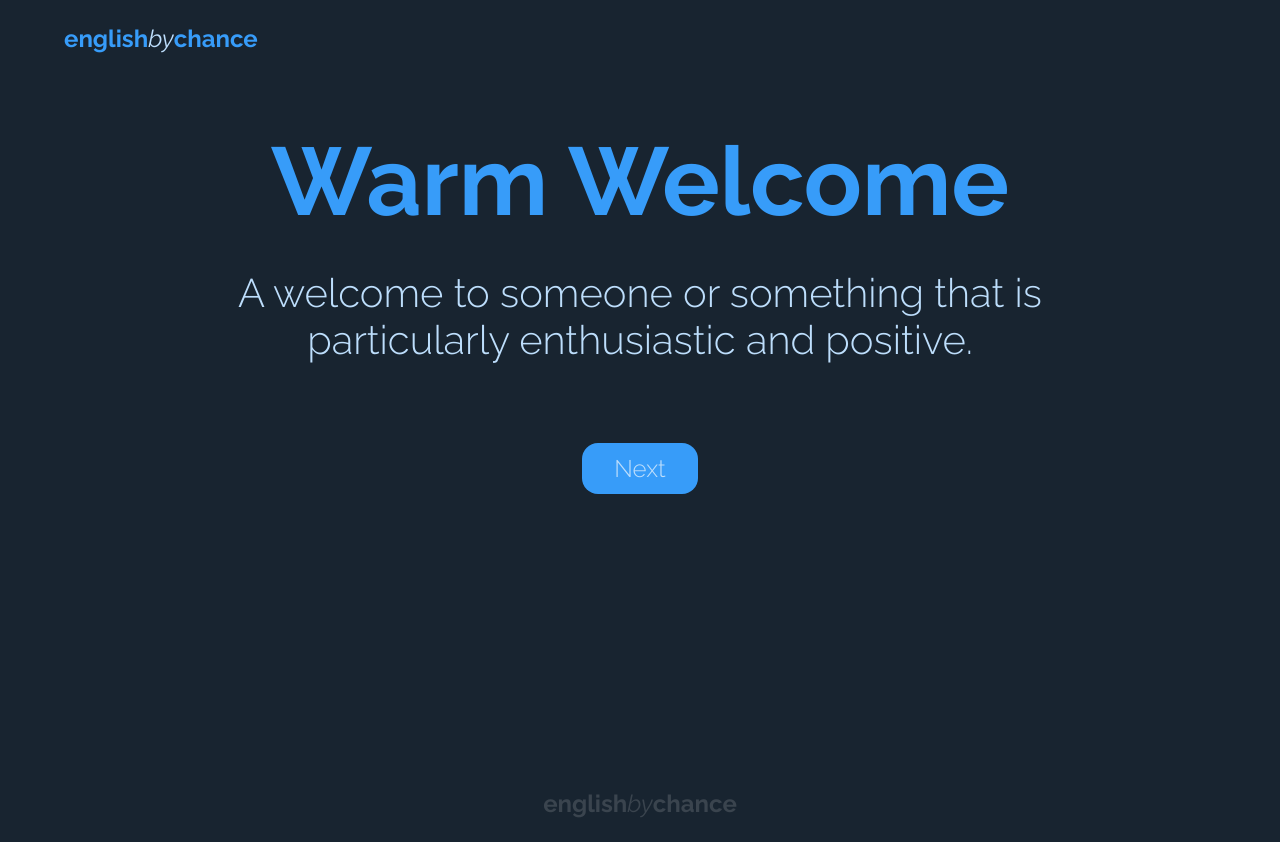
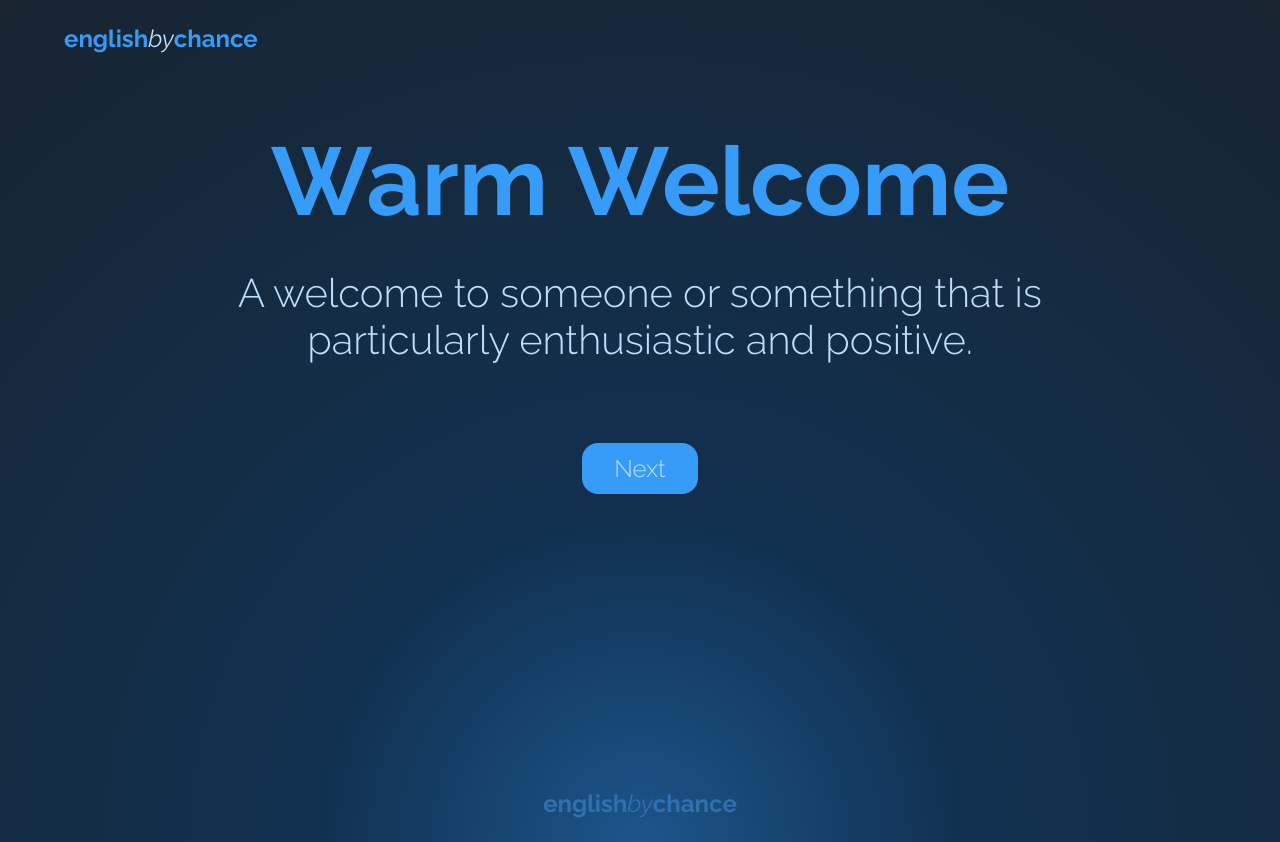
Before and after one commit to stereogon/englishbychance, a React (Create React App) app: page / in a window 1280 px wide. Built offline with nearby package versions, Linux system fonts and the light colour scheme.

Commit message:
radial gradient

```diff
--- a/src/index.css
+++ b/src/index.css
@@ -9,6 +9,13 @@ body {
     -webkit-font-smoothing: antialiased;
     -moz-osx-font-smoothing: grayscale;
     background-color: #182430;
+    /* Created with https://www.css-gradient.com */
+    background-image: radial-gradient(
+        circle at bottom,
+        #1c558b 0%,
+        #113151 30%,
+        #182430 100%
+    );
 }
 
 code {
--- a/src/styles/logo.css
+++ b/src/styles/logo.css
@@ -13,7 +13,7 @@
 .logo-style-footer {
     font-size: 1.5rem;
     font-weight: bold;
-    color: #3a444e;
+    color: #2f70b0;
 }
 
 .logo-style-footer span {
```
